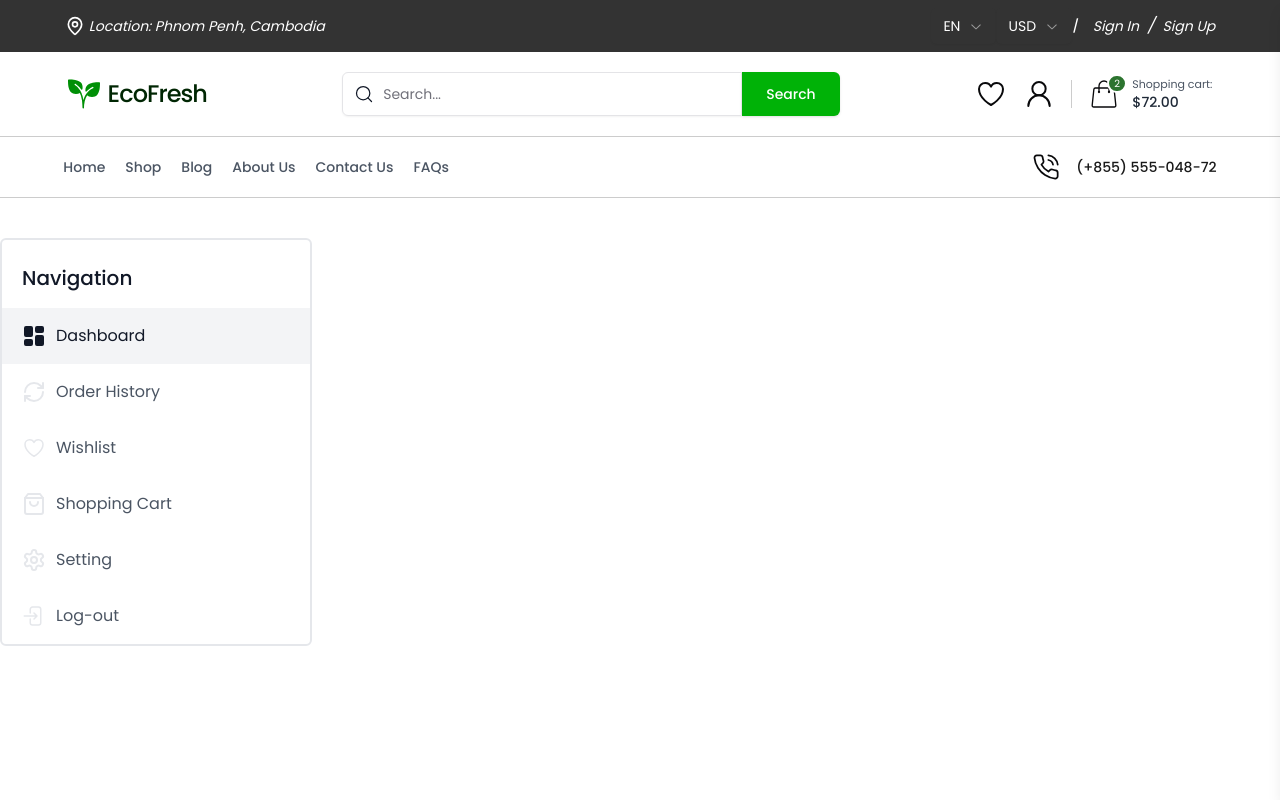
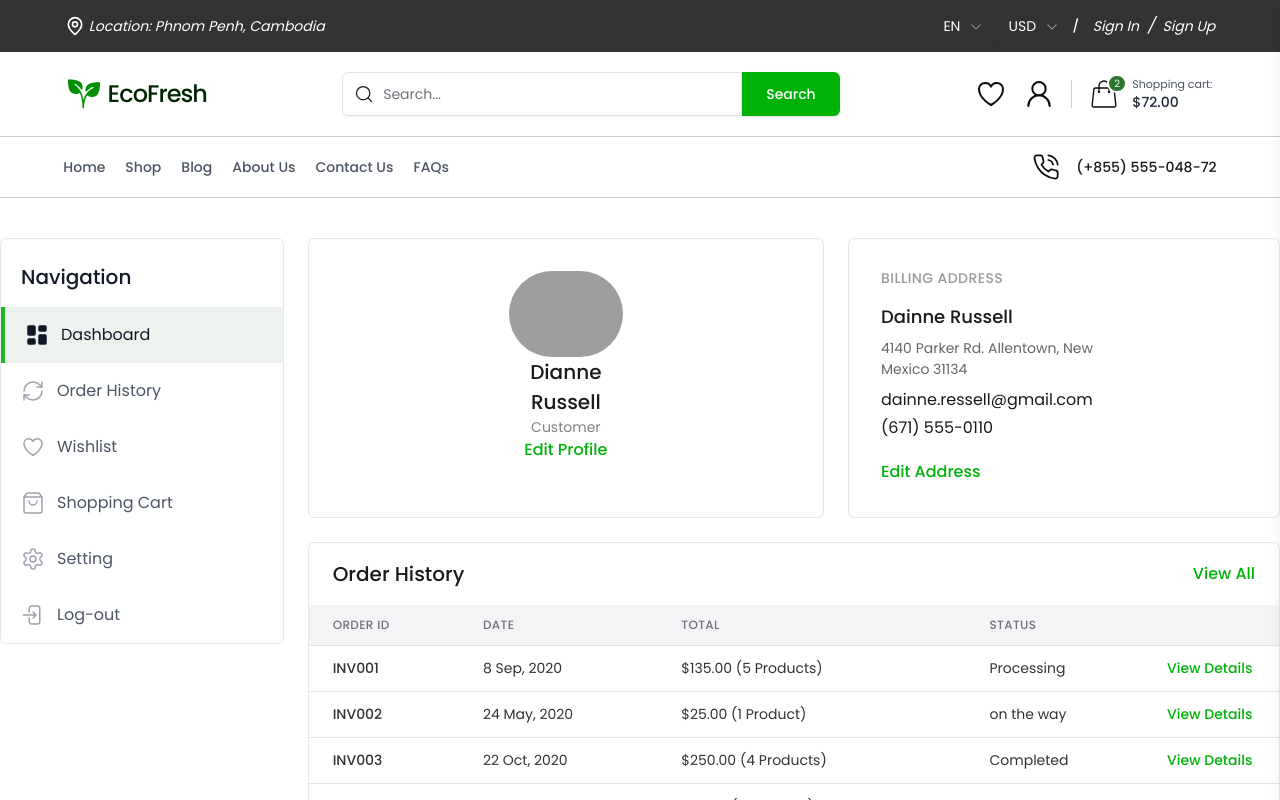
Before and after one commit to MeeReak/E-commerce, a Next.js app: page /dashboard in a window 1280 px wide. Shown: the top 800 px of the page. Built offline with nearby package versions, Linux system fonts and the light colour scheme; grey boxes are pictures that could not be loaded.

Commit message:
finish dashboard, order page

```diff
--- a/src/app/(account)/dashboard/page.tsx
+++ b/src/app/(account)/dashboard/page.tsx
@@ -1,11 +1,66 @@
 import { NaviDash } from "@/components/NaviDash";
+import { RecentOrder } from "@/components/RecentOrder";
+import Image from "next/image";
+import Link from "next/link";
 import React from "react";
 
 const page = () => {
   return (
     <>
-      <div className="flex gap-x-6">
+      <div className="flex gap-x-6 justify-center">
         <NaviDash />
+        <div className="my-10">
+          <div className="  h-[280px] flex gap-x-6">
+            {/* Profile */}
+            <div className=" flex flex-col items-center py-8 px-[200px] border border-gray-200 rounded-md">
+              <Image
+                className=" rounded-full"
+                src="https://img.freepik.com/premium-psd/3d-render-avatar-character_23-2150611774.jpg?uid=R25760465&ga=GA1.1.328256508.1700589986"
+                alt="Profile"
+                width={120}
+                height={120}
+              />
+              <p className="text-[#1A1A1A] text-center font-poppins text-xl font-medium leading-[1.5]">
+                Dianne Russell
+              </p>
+              <p className="text-[#808080] text-center font-poppins text-sm font-normal leading-[1.5]">
+                Customer
+              </p>
+              <Link
+                className="text-[#00B207] text-center font-poppins text-base font-medium leading-[1.5]"
+                href={`/setting`}
+              >
+                Edit Profile
+              </Link>
+            </div>
+
+            {/* Order */}
+            <div className=" py-8 pr-[162px] pl-8 border border-gray-200 rounded-md">
+              <p className="text-[#999999] font-poppins text-sm font-medium leading-none tracking-[0.42px] uppercase pb-[18px]">
+                Billing Address
+              </p>
+              <p className="text-[#1A1A1A] font-poppins text-lg font-medium leading-[1.5] pb-2">
+                Dainne Russell
+              </p>
+              <p className="text-[#666666] font-poppins text-sm font-normal leading-[1.5] pb-2">
+                4140 Parker Rd. Allentown, New Mexico 31134
+              </p>
+              <p className="text-[#1A1A1A] font-poppins text-base font-normal leading-[1.5] pb-1">
+                dainne.ressell@gmail.com
+              </p>
+              <p className="text-[#1A1A1A] font-poppins text-base font-normal leading-[1.5] pb-5">
+                (671) 555-0110
+              </p>
+              <Link
+                className="text-[#00B207] text-center font-poppins text-base font-medium leading-[1.5]"
+                href={`/setting`}
+              >
+                Edit Address
+              </Link>
+            </div>
+          </div>
+          <RecentOrder showAll={true} />
+        </div>
       </div>
     </>
   );
--- a/src/app/(account)/orders/page.tsx
+++ b/src/app/(account)/orders/page.tsx
@@ -1,11 +1,15 @@
 import { NaviDash } from "@/components/NaviDash";
+import { RecentOrder } from "@/components/RecentOrder";
 import React from "react";
 
 const page = () => {
   return (
     <>
-      <div className="flex gap-x-6">
+      <div className="flex gap-x-6 justify-center h-[100vh]">
         <NaviDash />
+        <div className="mt-4 w-[1070px]">
+          <RecentOrder />
+        </div>
       </div>
     </>
   );
--- a/src/app/(account)/setting/page.tsx
+++ b/src/app/(account)/setting/page.tsx
@@ -7,7 +7,7 @@ import React from "react";
 const page = () => {
   return (
     <>
-      <div className="flex gap-x-6">
+      <div className="flex gap-x-6 justify-center">
         <NaviDash />
         <div className="w-[1320px] mx-auto space-y-5 pb-20">
           <AccountSetting />
--- a/src/app/(account)/shopping-cart/page.tsx
+++ b/src/app/(account)/shopping-cart/page.tsx
@@ -7,7 +7,7 @@ export default function page() {
   return (
     <div className=" flex">
       <NaviDash />
-      <div className="w-[1320px] pb-20 mx-auto space-y-5">
+      <div className="w-[1320px] pb-20 mx-auto space-y-5 mt-10" >
         {/* <header className="text-center mt-5 text-2xl font-bold">
           Shopping Cart
         </header> */}
--- a/src/components/NaviDash.tsx
+++ b/src/components/NaviDash.tsx
@@ -10,26 +10,58 @@ import Link from "next/link";
 import { usePathname } from "next/navigation";
 import React from "react";
 
+// NavigationItem Component for reusability
+const NavigationItem = ({
+  label,
+  icon,
+  path,
+  isActive,
+}: {
+  label: string;
+  icon: React.ReactNode;
+  path: string;
+  isActive: boolean;
+}) => (
+  <Link
+    href={path}
+    className={`flex gap-x-3 py-4 px-5 hover:bg-gray-100 group ${
+      isActive
+        ? "hover:bg-[#edf2ee] bg-[#edf2ee] border-l-4 border-l-[#20B526]"
+        : ""
+    }`}
+    aria-current={isActive ? "page" : undefined}
+  >
+    <div className={isActive ? "text-gray-900" : "text-gray-400"}>{icon}</div>
+    <p
+      className={`w-full text-base font-normal leading-6 ${
+        isActive ? "text-gray-900" : "text-gray-600"
+      }`}
+    >
+      {label}
+    </p>
+  </Link>
+);
+
 export const NaviDash = () => {
   const pathname = usePathname();
 
-  // Define your navigation items and corresponding paths
-  const navItem = [
+  // Navigation items definition
+  const navItems = [
     {
       label: "Dashboard",
       icon: (
         <LayoutDashboardIcon
-          className={`${
-            pathname == "/dashboard" ? "fill-gray-900" : "fill-gray-200 "
+          className={`stroke-[1.5px] ${
+            pathname === "/dashboard" ? "fill-gray-900" : "fill-gray-200"
           }`}
         />
       ),
-      path: "/dashboard", // Add the path for comparison
+      path: "/dashboard",
     },
     {
       label: "Order History",
-      icon: <RefreshCwIcon className="text-gray-200" />,
-      path: "/orders", // Add the path for comparison
+      icon: <RefreshCwIcon className="stroke-[1.5px]" />,
+      path: "/orders",
     },
     {
       label: "Wishlist",
@@ -40,7 +72,7 @@ export const NaviDash = () => {
           viewBox="0 0 24 24"
           strokeWidth="1.5"
           stroke="currentColor"
-          className="size-6 text-gray-200"
+          className="size-6"
         >
           <path
             strokeLinecap="round"
@@ -49,17 +81,17 @@ export const NaviDash = () => {
           />
         </svg>
       ),
-      path: "/wishlist", // Add the path for comparison
+      path: "/wishlist",
     },
     {
       label: "Shopping Cart",
-      icon: <ShoppingBagIcon className="text-gray-200" />,
-      path: "/shopping-cart", // Add the path for comparison
+      icon: <ShoppingBagIcon className="stroke-[1.5px]" />,
+      path: "/shopping-cart",
     },
     {
       label: "Setting",
-      icon: <SettingsIcon />,
-      path: "/setting", // Add the path for comparison
+      icon: <SettingsIcon className="stroke-[1.5px]" />,
+      path: "/setting",
     },
     {
       label: "Log-out",
@@ -70,7 +102,7 @@ export const NaviDash = () => {
           viewBox="0 0 24 24"
           strokeWidth="1.5"
           stroke="currentColor"
-          className="size-6 "
+          className="size-6"
         >
           <path
             strokeLinecap="round"
@@ -79,39 +111,30 @@ export const NaviDash = () => {
           />
         </svg>
       ),
-      path: "/logout", // Add the path for comparison
+      path: "/logout",
     },
   ];
 
   return (
-    <div className="border-2 h-fit mt-10 sticky top-0 border-gray-200 w-[312px] rounded-md">
+    <nav
+      className="border h-fit mt-10 sticky top-0 border-gray-200 w-[312px] rounded-md"
+      aria-label="Sidebar Navigation"
+    >
       <p className="pt-6 pb-4 pl-5 text-gray-900 text-xl font-medium leading-7">
         Navigation
       </p>
-      {navItem.map(({ label, icon, path }, index) => (
-        <Link
-          href={path}
-          key={index}
-          className={`flex gap-x-[10px] py-4 px-5 hover:bg-gray-100 group ${
-            pathname === path ? "bg-gray-100" : ""
-          }`}
-        >
-          <div
-            className={`${
-              pathname === path ? "text-gray-900" : "text-gray-200"
-            } `}
-          >
-            {icon}
-          </div>
-          <p
-            className={`w-[238px] text-base font-normal leading-6 ${
-              pathname === path ? "text-gray-900" : "text-gray-600"
-            }`}
-          >
-            {label}
-          </p>
-        </Link>
-      ))}
-    </div>
+      <ul>
+        {navItems.map(({ label, icon, path }, index) => (
+          <li key={index}>
+            <NavigationItem
+              label={label}
+              icon={icon}
+              path={path}
+              isActive={pathname === path}
+            />
+          </li>
+        ))}
+      </ul>
+    </nav>
   );
 };
--- /dev/null
+++ b/src/components/RecentOrder.tsx
@@ -0,0 +1,110 @@
+import {
+  Table,
+  TableBody,
+  // TableCaption,
+  TableCell,
+  // TableFooter,
+  TableHead,
+  TableHeader,
+  TableRow,
+} from "@/components/ui/table";
+import Link from "next/link";
+
+const invoices = [
+  {
+    invoice: "INV001",
+    paymentStatus: "8 Sep, 2020",
+    totalAmount: "Processing",
+    paymentMethod: "$135.00 (5 Products)",
+  },
+  {
+    invoice: "INV002",
+    paymentStatus: "24 May, 2020",
+    totalAmount: "on the way",
+    paymentMethod: "$25.00 (1 Product)",
+  },
+  {
+    invoice: "INV003",
+    paymentStatus: "22 Oct, 2020",
+    totalAmount: "Completed",
+    paymentMethod: "$250.00 (4 Products)",
+  },
+  {
+    invoice: "INV004",
+    paymentStatus: "1 Feb, 2020",
+    totalAmount: "Completed",
+    paymentMethod: "$35.00 (1 Products)",
+  },
+  {
+    invoice: "INV005",
+    paymentStatus: "21 Sep, 2020",
+    totalAmount: "Completed",
+    paymentMethod: "$578.00 (13 Products)",
+  },
+  {
+    invoice: "INV006",
+    paymentStatus: "22 Oct, 2020",
+    totalAmount: "Completed",
+    paymentMethod: "$345.00 (7 Products)",
+  },
+  // {
+  //   invoice: "INV007",
+  //   paymentStatus: "Unpaid",
+  //   totalAmount: "$300.00",
+  //   paymentMethod: "Credit Card",
+  // },
+];
+
+export function RecentOrder({ showAll }: { showAll?: boolean }) {
+  return (
+    <div className=" border border-gray-200 rounded-md mt-6">
+      <div className=" flex items-center justify-between py-4 px-6">
+        <header className="text-[#1A1A1A] font-poppins text-xl font-medium leading-[1.5]">
+          Order History
+        </header>
+        <Link
+          className="text-[#00B207] font-poppins text-base font-medium leading-[1.5]"
+          href={`/orders`}
+        >
+         {showAll && "View All"}
+        </Link>
+      </div>
+      <Table>
+        <TableHeader className="bg-black">
+          <TableRow className=" bg-gray-100 hover:bg-gray-100 text-[#4D4D4D] font-poppins text-xs font-medium leading-none tracking-[0.36px] uppercase ">
+            <TableHead className="pl-6">Order ID</TableHead>
+            <TableHead>Date</TableHead>
+            <TableHead>Total</TableHead>
+            <TableHead>Status</TableHead>
+            <TableHead></TableHead>
+          </TableRow>
+        </TableHeader>
+        <TableBody>
+          {invoices.map((invoice) => (
+            <TableRow
+              key={invoice.invoice}
+              className="text-[#333333] font-poppins text-sm font-normal leading-[1.5]"
+            >
+              <TableCell className="font-medium pl-6 py-3">
+                {invoice.invoice}
+              </TableCell>
+              <TableCell>{invoice.paymentStatus}</TableCell>
+              <TableCell>{invoice.paymentMethod}</TableCell>
+              <TableCell>{invoice.totalAmount}</TableCell>
+              <TableCell className="w-[120px] text-[#00B207] font-poppins text-sm font-medium leading-[1.5]">
+                <Link href={`/orders`}>View Details</Link>
+              </TableCell>
+            </TableRow>
+          ))}
+        </TableBody>
+        {/* <TableCaption>A list of your recent invoices.</TableCaption> */}
+        {/* <TableFooter>
+        <TableRow>
+          <TableCell colSpan={3}>Total</TableCell>
+          <TableCell className="text-right">$2,500.00</TableCell>
+        </TableRow>
+      </TableFooter> */}
+      </Table>
+    </div>
+  );
+}
```
